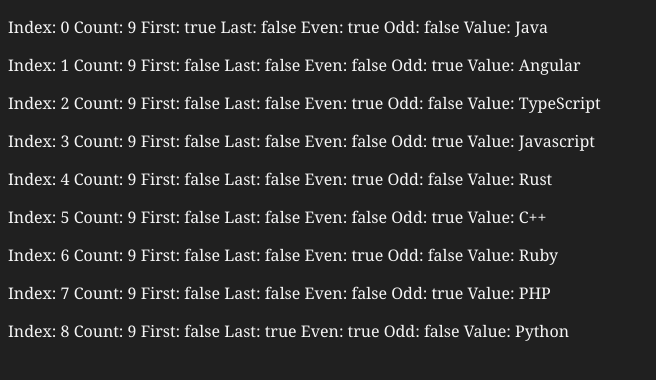
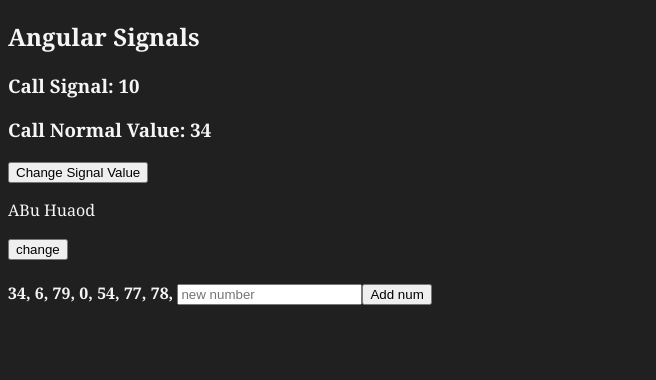
Before and after one commit to iuzaifa/angular.learn.dev, an Angular app: page / in a window 1280 px wide. Shown: the top 380 px of the page, without its empty margins (0-656 px from the left). Built offline with nearby package versions, Linux system fonts and the light colour scheme.

Commit message:
feat: add numbers dynamically using Angular signals

```diff
--- /dev/null
+++ b/src/app/angular-signals/angular-signals.html
@@ -0,0 +1,29 @@
+
+
+<h2>Angular Signals</h2>
+
+<h3>Call Signal: {{count()}}</h3>
+<h3>Call Normal Value: {{value}}</h3>
+
+<button (click)="increment()" >Change Signal Value</button>
+
+<p>{{name()}}</p>
+<button (click)="updateName()">change</button>
+
+
+<!-- <input #langInput type="add new Language" (input)="newLanguage" >
+<button (click)="addlanguages(langInput.value); langInput.value=''">Add New Language</button>
+
+@for (item of languages(); track $index) {
+    <p>{{item}}</p>
+} -->
+
+    <br>
+    <br>
+
+@for (nums of numbers(); track $index) {
+    <strong>{{nums}}, </strong>
+}
+
+<input #newnums type="number" placeholder="new number" (input)="newNum">
+<button (click)="updateNumbers(newnums.valueAsNumber); newnums.value='newNum'" >Add num</button>
--- /dev/null
+++ b/src/app/angular-signals/angular-signals.ts
@@ -0,0 +1,58 @@
+import { Component, signal } from '@angular/core';
+
+@Component({
+  selector: 'app-angular-signals',
+  imports: [],
+  templateUrl: './angular-signals.html',
+  styleUrl: './angular-signals.css',
+})
+export class AngularSignals {
+
+
+  count = signal(10)
+  value : number = 34;
+
+  name = signal("ABu Huaod")
+
+  increment(){
+    this.count.set(this.count() + 60)
+  }
+
+  updateName(){
+    this.name.set("Abu Huzaifa")
+  }
+
+
+
+  // languages = signal(["java", "springboot", "react", "angular"])
+  // newLanguage = "";
+
+
+  // addlanguages(val : string){
+  //   if(!val.trim()) return;
+
+  //   this.languages.update( i => [
+  //     ...i,
+  //     val
+  //   ])
+
+  //   this.newLanguage = '';
+
+  // }
+
+
+  numbers = signal([34,6,79,0,54,77,78])
+  newNum : number = 0;
+
+  updateNumbers(n : number){
+
+    if(n < 0) return;
+    this.numbers.update(num => [
+      ...num,
+      n
+    ])
+    this.newNum = 0;
+  }
+
+
+}
--- a/src/app/app.html
+++ b/src/app/app.html
@@ -13,4 +13,5 @@
  <!-- <app-if-else-flow-hide-show-toggle/> -->
 <!-- <app-else-if-flow/>cl -->
 <!-- <app-angular-loops/> -->
- <app-angular-loop-contextual-vars/>
+ <!-- <app-angular-loop-contextual-vars/> -->
+<app-angular-signals/>
```
Also changed, not shown: src/app/app.ts (+6 -5 lines), src/app/angular-signals/angular-signals.css (added), 1 other file (tests, documents, lock files or other folders).
